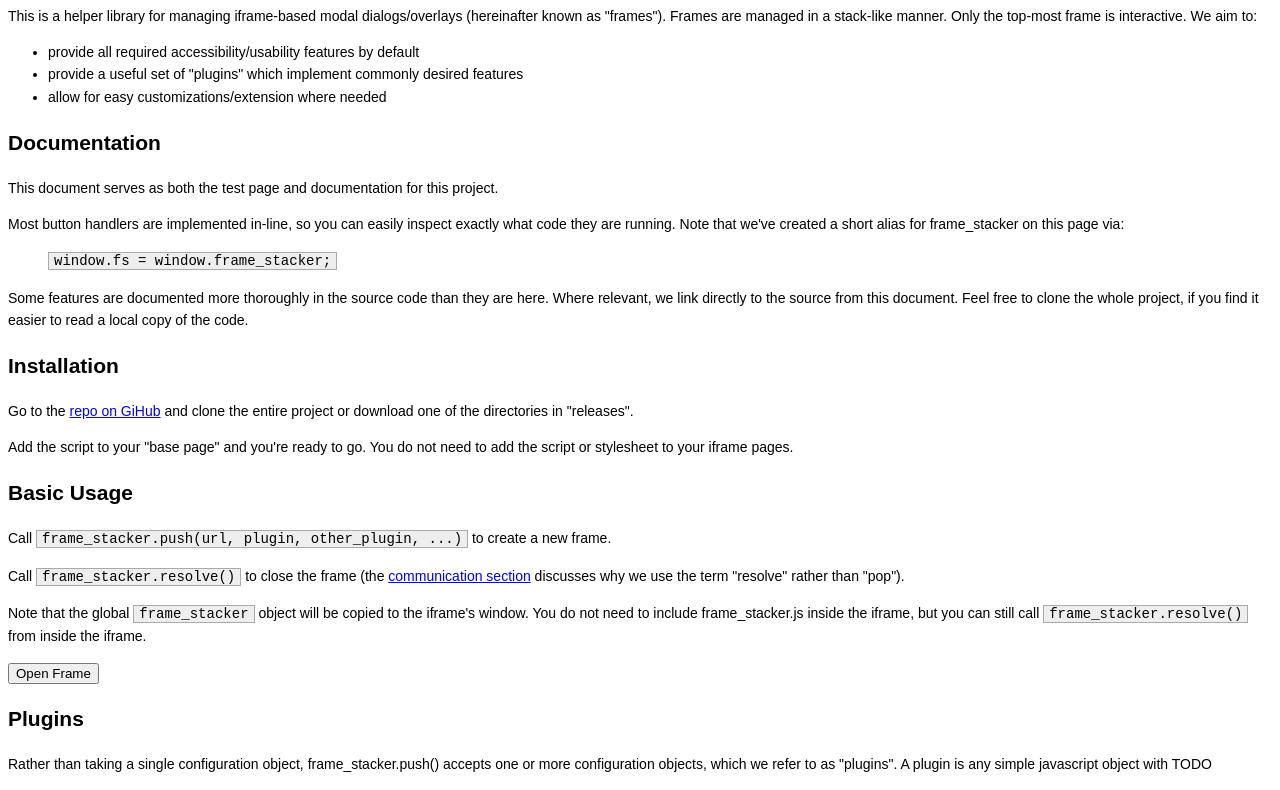
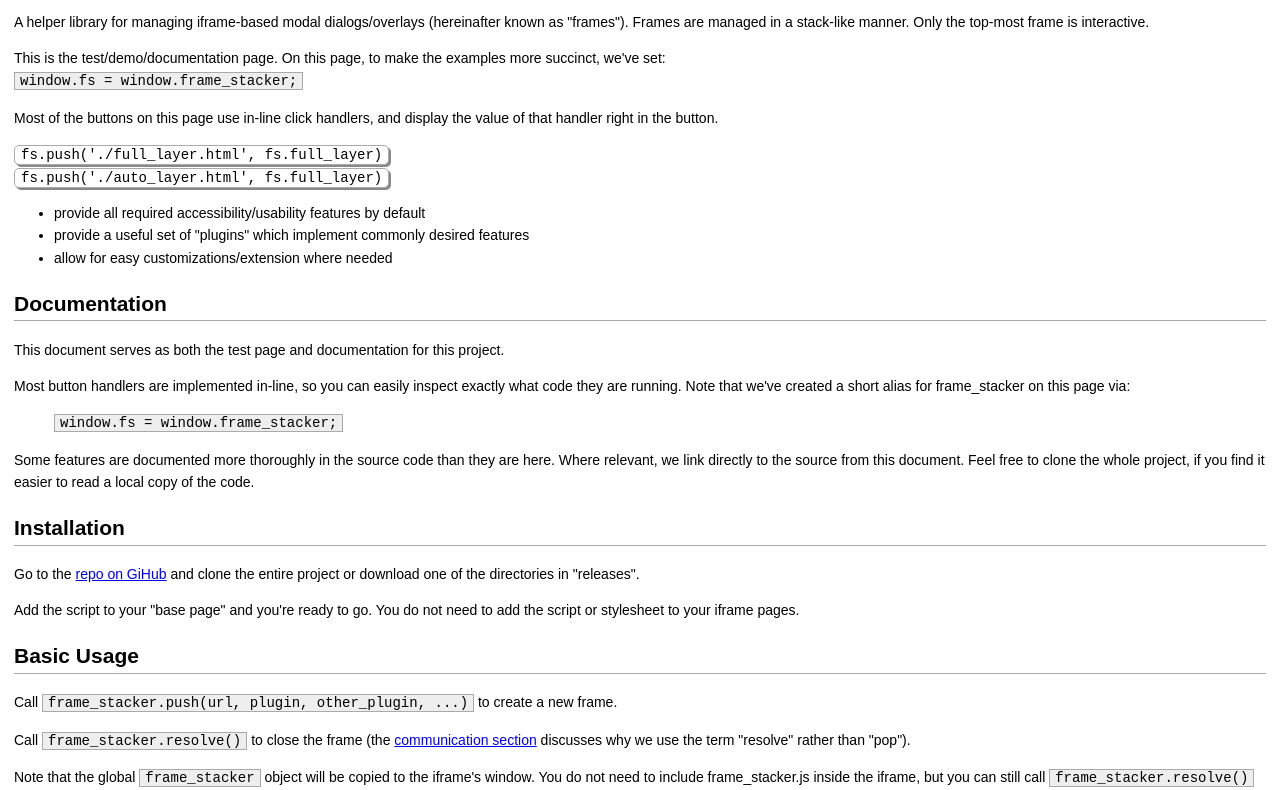
Before and after one commit to quadrant-newmedia/frame_stacker.js, a website built with Parcel: page demo/src/index.html in a window 1280 px wide. Shown: the part 108-898 px from the top of the page. Built offline with nearby package versions, Linux system fonts and the light colour scheme.

Commit message:
Working on docs

```diff
--- a/demo/src/index.html
+++ b/demo/src/index.html
@@ -54,7 +54,23 @@
 
     <h1>frame_stacker.js</h1>
 
-    <p>This is a helper library for managing iframe-based modal dialogs/overlays (hereinafter known as "frames"). Frames are managed in a stack-like manner. Only the top-most frame is interactive. We aim to:</p>
+    <p>A helper library for managing iframe-based modal dialogs/overlays (hereinafter known as "frames"). Frames are managed in a stack-like manner. Only the top-most frame is interactive.</p>
+
+    <p>
+        This is the test/demo/documentation page. On this page, to make the examples more succinct, we've set:<br>
+        <code>window.fs = window.frame_stacker;</code>
+    </p>
+
+    <p>
+        Most of the buttons on this page use in-line click handlers, and display the value of that handler right in the button.
+    </p>
+
+    <p>
+        <button onclick="fs.push('./full_layer.html', fs.full_layer)" demo-button></button>
+        <br>
+        <button onclick="fs.push('./auto_layer.html', fs.full_layer)" demo-button></button>
+    </p>
+
 
     <ul>
         <li>provide all required accessibility/usability features by default</li>
--- a/demo/src/style.css
+++ b/demo/src/style.css
@@ -1,6 +1,9 @@
 html {
     font: 14px sans-serif;
     line-height: 1.6;
+}
+body {
+	margin: 1rem;
 }
 button:focus {
     /*outline: 2px solid blue;*/
@@ -10,6 +13,10 @@ code {
 	border: 1px solid #aaa;
 	padding: 0 5px;
 }
+h2 {
+	border-bottom: 1px solid #aaa;
+}
+
 .AttrDemoCode {
 	display: block;
 	border: none;
@@ -17,3 +24,23 @@ code {
 	background-color: transparent;
 	white-space: pre-wrap;
 }
+
+
+button {
+	font-size: inherit;
+	border: 1px solid #aaa;
+	background-color: white;
+	border-radius: 5px;
+	box-shadow: 2px 2px 0 0 #888;
+}
+button:active {
+	transform: scale(0.95);
+}
+[demo-button] {
+	font-family: monospace;
+	text-align: left;
+}
+[demo-button]:before {
+	display: inline;
+	content: attr(onclick);
+}
```
